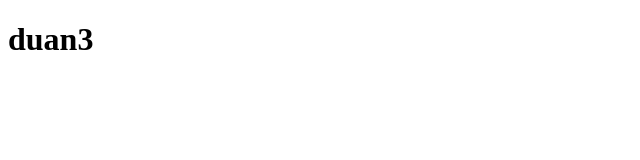
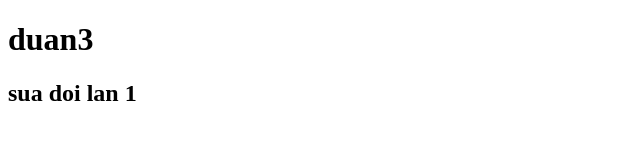
Before and after one commit to LilLil001/duan3, a plain HTML site: page index.html in a window 1280 px wide. Shown: the whole page, without its empty margins (0-640 px from the left). Drawn offline with Linux system fonts and the light colour scheme.

Commit message:
2nd commit

```diff
--- a/index.html
+++ b/index.html
@@ -7,5 +7,7 @@
 </head>
 <body>
     <h1>duan3</h1>
+    <h2>sua doi lan 1
+    </h2>
 </body>
 </html>
```
